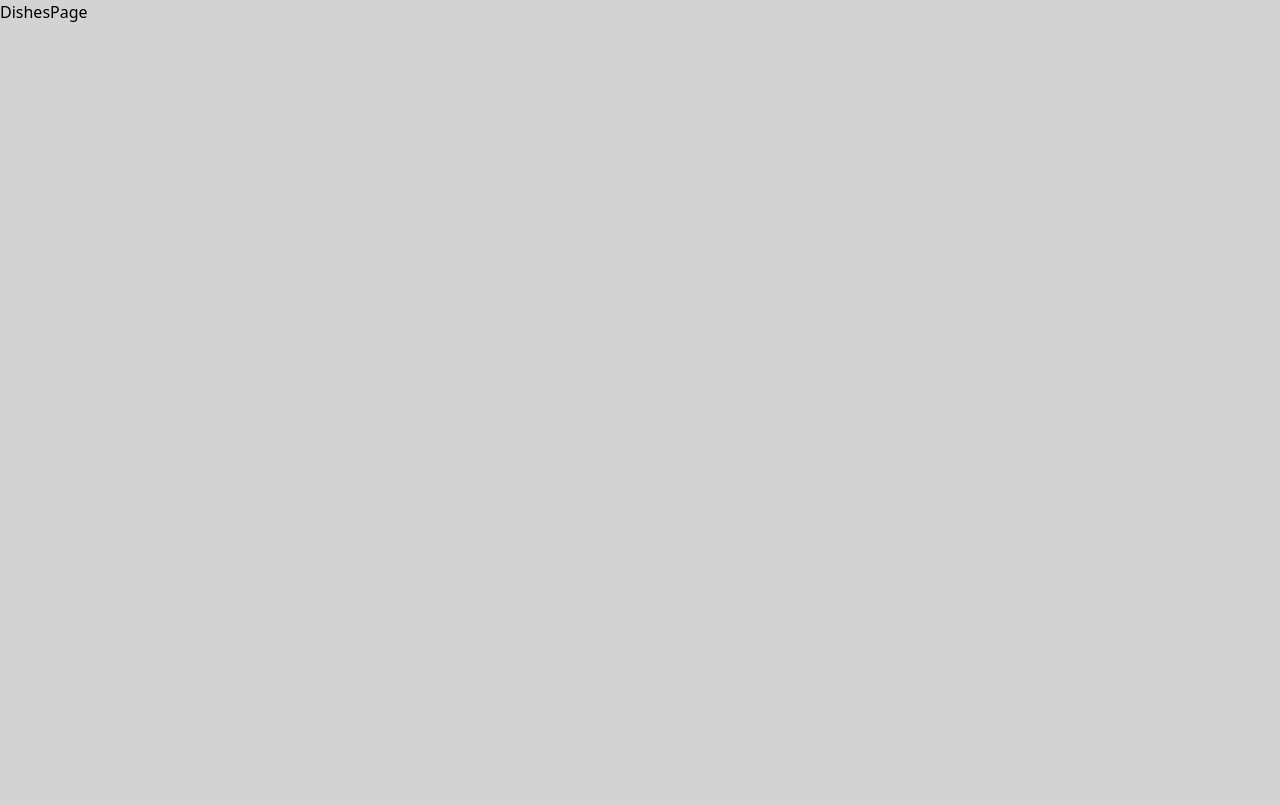
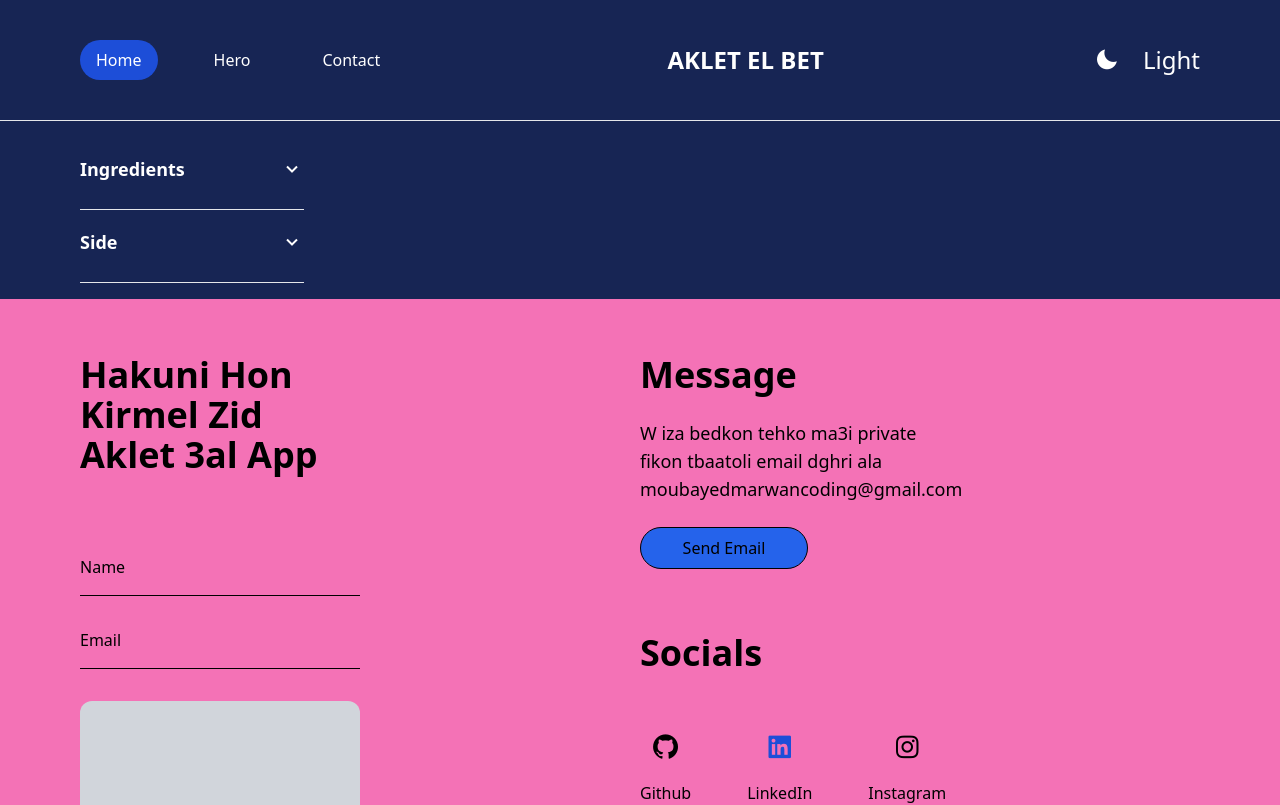
Before and after one commit to codingcreedd/FoodGenerator, a React (Vite) app: page /dishbyingredient in a window 1280 px wide. Shown: the top 805 px of the page. Built offline with nearby package versions, Linux system fonts and the light colour scheme.

Commit message:
fix bug in array

```diff
--- a/src/Components/Dishes.jsx
+++ b/src/Components/Dishes.jsx
@@ -1,26 +1,13 @@
 import Footer from "./Footer"
 import { Nav } from "./Nav"
-import dishes from "../js/dishes"
-import { Dish } from "./Dish"
-import {v4 as uuid} from 'uuid';
+import RenderAllDishes from './RenderAllDishes'
 
 
 export const Dishes = () => {
   return (
-    <div className="flex flex-col bg-blue-950 overflow-hidden ">
+    <div className="flex flex-col bg-blue-950 overflow-hidden">
         <Nav />
-
-        <div className="grid lg:px-20 md:px-14 px-6 sm:grid-cols-2 lg:grid-cols-3 lg:gap-8 gap-6 bg-gray-300 dark:bg-blue-950 dark:text-white py-4">
-            {
-                dishes.map(dish => (
-                    <>
-                        <Dish key={uuid()} name={dish?.name} ingredients={dish?.ingredients} side={dish?.side} estimatedMinPrice={dish?.estimatedMinPrice} estimatedMaxPrice={dish?.estimatedMaxPrice} src={dish?.src} />
-                        <hr className="h-[2px] mt-4 mb-4 bg-blue-950" />
-                    </>
-                ))
-            }
-        </div>
-
+        <RenderAllDishes />
         <Footer />
     </div>
   )
--- a/src/Components/DishesPage.jsx
+++ b/src/Components/DishesPage.jsx
@@ -1,6 +1,100 @@
+import { useState } from "react"
+import Footer from "./Footer"
+import { Nav } from "./Nav"
+import {v4 as uuid} from 'uuid';
+import { Dish } from "./Dish";
+import dishes from "../js/dishes";
+
+let elements = [
+    {
+        title: "Ingredients",
+        list: ["chicken", "avocado", "mayyonaise", "bread", "flayfleh helwe", "chicken breasts", "burger bread", "tomato", "basal", "cream", "shmandar", "rice", "potato", "mushroom", "jebne", "Hamod", "Lahme", "Toom", "Khas", "Laban", "Zet", "Fool", "Hommos", "Maacarona", "Dura", "Eggs", "Koosa", "Pepperoni", "Zaytoon", "Zbib", "T7ine", "Tuna", "Rimmen", "Kizebra", "Khodar"]
+
+    },
+    {
+        title: "Side",
+        list: ["potato", "soda", "toom", "", "garlic", "toom", "kabis", "other drinks", "hamod", "lemon", "fattoush", "mayyonaise", "mayyonaise salad", "Laban", "Hommos", "bread", "Fijel", "Salata", "Khyar Bi Laban", "bread"]
+    },
+];
+
+const Element = ({name, children}) => {
+
+    const [open, setOpen] = useState(false);
+
+    return (
+        <div className="flex flex-col gap-2 text-white">
+            <div className="flex items-center justify-between py-4 cursor-pointer" onClick={() => {setOpen(!open)}}>
+                <p className="text-lg font-bold hover:underline transition-all">{name}</p>
+                {!open ? <i className='bx bx-chevron-down text-2xl'></i> : <i className='bx bx-chevron-up text-2xl' ></i>}
+            </div>
+            {
+                open ? (
+                    children
+                ) : (
+                    null
+                )
+            }
+            <hr className="" />
+        </div>
+    )
+}
+
 const DishesPage = () => {
+
+    const [dishesByIngredients, setDishesByIngredients] = useState([]);
+
+    const handleIngRender = (item) => {
+        let newItem = dishes.find((dish) => dish.ingredients.includes(item));
+        if(newItem){
+            setDishesByIngredients([...dishesByIngredients, newItem]);
+            console.log(dishesByIngredients)
+        }
+    }
+
+    const renderDishes = () => {
+        const dishesArray = [];
+        if(dishesByIngredients.length >= 1){
+            for(let i = 0; i < dishesByIngredients.length; i++){
+                dishesArray.push(<Dish key={uuid()} name={dishesByIngredients[i]?.name} ingredients={dishesByIngredients[i]?.ingredients} side={dishesByIngredients[i]?.side} estimatedMinPrice={dishesByIngredients[i]?.estimatedMinPrice} estimatedMaxPrice={dishesByIngredients[i]?.estimatedMaxPrice} src={dishesByIngredients[i]?.src} />)
+            }
+        }
+
+        return <div>
+            {dishesArray}
+        </div>
+    }
+
   return (
-    <div>DishesPage</div>
+    <div className="flex flex-col bg-blue-950 overflow-hidden">
+        <Nav />
+
+        <div className="flex lg:px-20 md:px-14 px-6 dark:bg-blue-950 dark:text-white py-4 border-t">
+            <div className="lg:flex flex-col hidden w-[20%]">
+                {
+                    elements.map(element => (
+                        <Element key={uuid()} name={element?.title}>
+                            <div className="grid grid-cols-2">
+                                {
+                                    element.list.map(item => (
+                                        <div key={uuid()} className="flex items-center gap-4">
+                                            <input type="checkbox" className="text-2xl border-none" onClick={() => {handleIngRender(item)}}/>
+                                            <p>{item}</p>
+                                        </div>
+                                    ))
+                                }
+                            </div>
+                        </Element>
+                    ))
+                }
+            </div>
+
+            <div className="flex-1">
+                {renderDishes()}
+            </div>
+        </div>
+
+        <Footer />
+    </div>
   )
 }
 
--- a/src/Components/Hero.jsx
+++ b/src/Components/Hero.jsx
@@ -28,7 +28,7 @@ const Hero = () => {
                 <Link to="dishes" className="px-4 py-3 md:px-6 md:py-4 bg-blue-700 rounded-2xl text-white font-bold md:w-[50%] md:mb-8 mb-2">Dishes</Link>
 
                 <h1 className="text-2xl md:text-4xl font-bold text-blue-700">Search By ingredients</h1>
-                <button className="px-6 py-4 bg-blue-700 rounded-2xl text-white font-bold md:w-[50%] mb-2 md:mb-8">Dishes Page</button>
+                <Link to="dishbyingredient" className="px-6 py-4 bg-blue-700 rounded-2xl text-white font-bold md:w-[50%] mb-2 md:mb-8">Dishes Page</Link>
 
                 <h1 className="text-2xl md:text-4xl font-bold text-blue-700">Get Random Dish</h1>
                 <button className="px-4 py-3 md:px-6 md:py-4 bg-blue-700 rounded-2xl text-white font-bold md:w-[50%] mb-8" onClick={getRandomDish}>Random</button>
--- a/src/Components/Nav.jsx
+++ b/src/Components/Nav.jsx
@@ -34,10 +34,10 @@ export const Nav = () => {
         <div className="hidden md:flex items-center gap-10">
             {
                 appNav.map(element => (
-                    <div key={uuid()} className={`${element.toggled ? 'bg-blue-700 rounded-full text-white transition-all' : null} px-4 py-2 cursor-pointer `}
+                    <Link to={element?.path} key={uuid()} className={`${element.toggled ? 'bg-blue-700 rounded-full text-white transition-all' : null} px-4 py-2 cursor-pointer `}
                     onClick={(e) => {handleNavClick(e)}}>
                         {element.title}
-                    </div>
+                    </Link>
                 ))
             }
         </div>
--- /dev/null
+++ b/src/Components/RenderAllDishes.jsx
@@ -0,0 +1,22 @@
+import dishes from "../js/dishes"
+import {v4 as uuid} from 'uuid'
+import { Dish } from "./Dish"
+
+const RenderAllDishes = () => {
+  return (
+    <div className="grid lg:px-20 md:px-14 px-6 sm:grid-cols-2 lg:grid-cols-3 lg:gap-8 gap-6 bg-gray-300 dark:bg-blue-950 dark:text-white py-4">
+            {
+                dishes.map(dish => (
+                    <div key={uuid()}>
+                        <div>
+                            <Dish key={uuid()} name={dish?.name} ingredients={dish?.ingredients} side={dish?.side} estimatedMinPrice={dish?.estimatedMinPrice} estimatedMaxPrice={dish?.estimatedMaxPrice} src={dish?.src} />
+                            <hr className="h-[2px] mt-4 mb-4 bg-blue-950 hidden max-sm:block" />
+                        </div>
+                    </div>
+                ))
+            }
+    </div>
+  )
+}
+
+export default RenderAllDishes;
--- a/src/js/dishes.js
+++ b/src/js/dishes.js
@@ -13,7 +13,7 @@ const dishes = [
     {
         name: 'Farrouj',
         ingredients: ["Chicken"],
-        side: ["Soda", "Potato", "Garlic", "Toom", "Kabis, Other Drinks", "Hamod", "Lemon"],
+        side: ["Soda", "Potato", "Garlic", "Toom", "Kabi", "Other Drinks", "Hamod", "Lemon"],
         estimatedMinPrice: 8,
         estimatedMaxPrice: 12,
         src: "https://i.ibb.co/m5cpFqb/Farrouj.jpg"
--- a/src/js/nav.js
+++ b/src/js/nav.js
@@ -1,7 +1,8 @@
 let nav = [
     {
         title: 'Home',
-        toggled: true
+        toggled: true,
+        path: '/'
     }
     ,
     {
```
